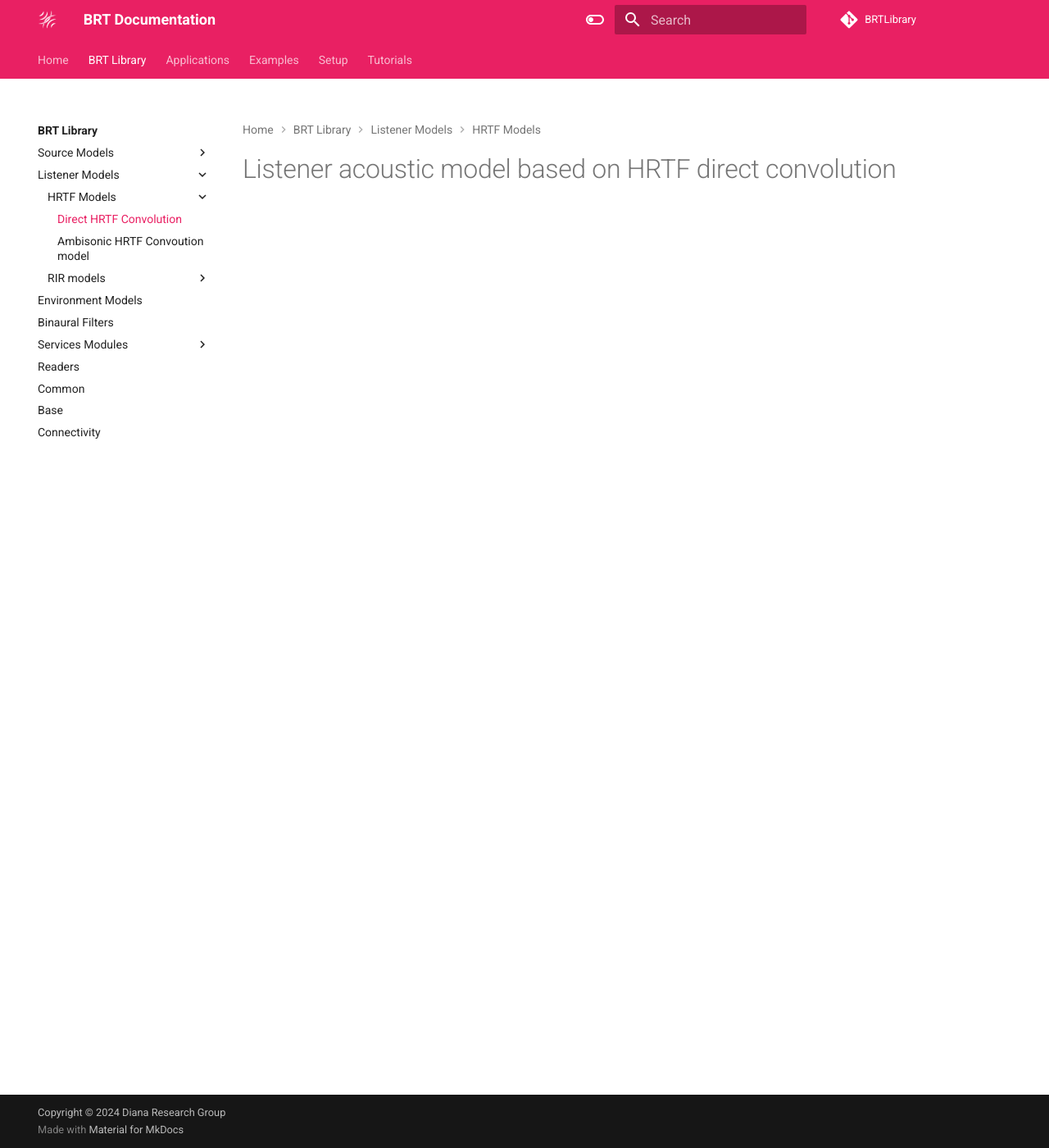
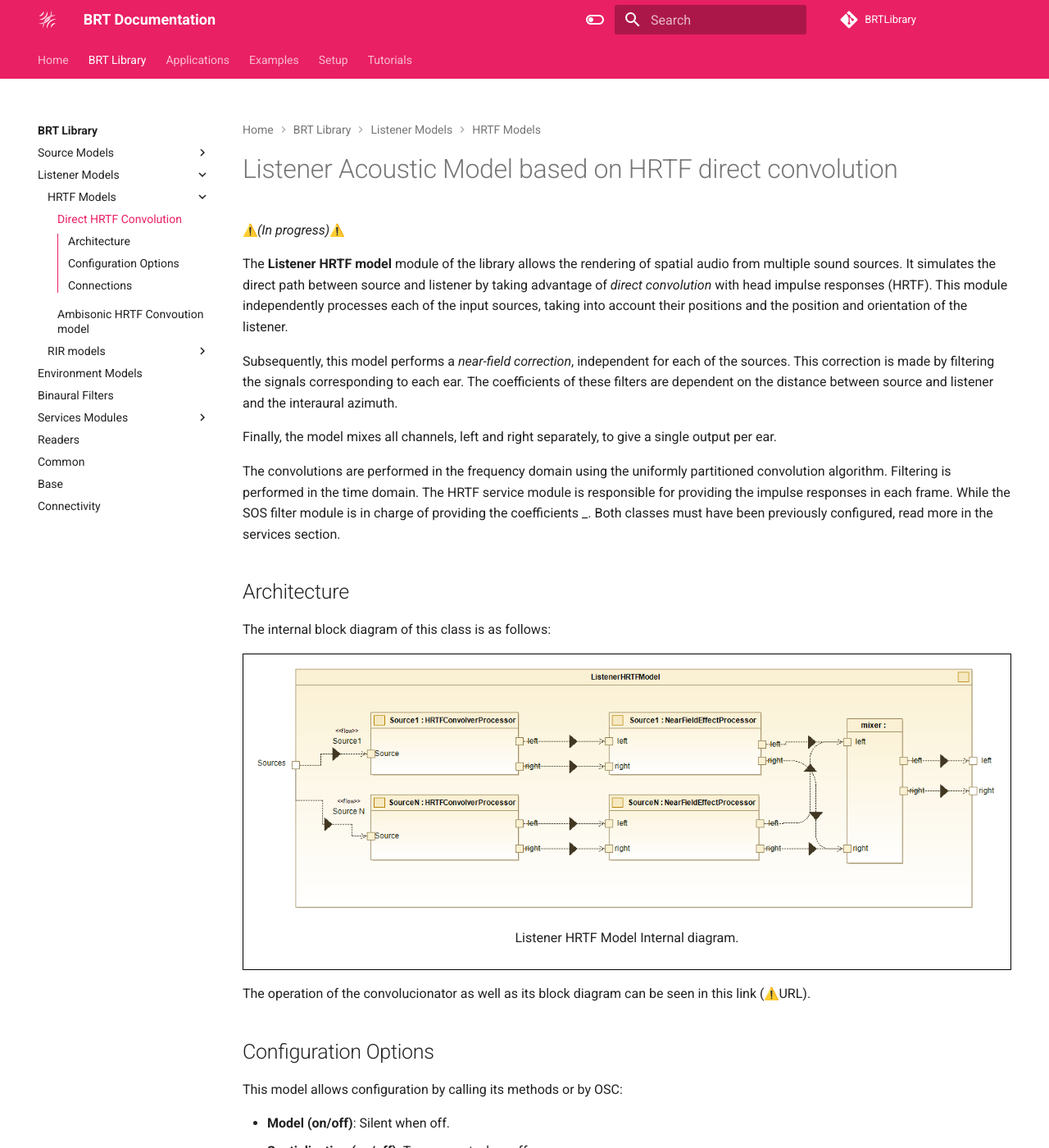
Before and after one commit to GrupoDiana/BRT-Documentation, an MkDocs documentation site: the page built from docs/library/listener-models/hrtf-models/listener-acoustic-model-hrtf.md, in a window 1280 px wide and 1400 px high. Shown: the whole window at 82% size. Built offline with MkDocs 1.6.1 and Material for MkDocs 9.7.7, drawn with Linux system fonts in a browser that asks for light colours; emoji names are drawn with the system emoji font; comment, search, counter and statistics services are not loaded; some of the changed text lies outside the part shown.

Commit message:
feat: Advancing the documentation of listener models

````diff
--- a/docs/library/listener-models/hrtf-models/listener-acoustic-model-hrtf.md
+++ b/docs/library/listener-models/hrtf-models/listener-acoustic-model-hrtf.md
@@ -1 +1,86 @@
-# Listener acoustic model based on HRTF direct convolution
+# Listener Acoustic Model based on HRTF direct convolution
+
+:warning:*(In progress)*:warning:
+
+The **Listener HRTF model** module of the library allows the rendering of spatial audio from multiple sound sources. It simulates the direct path between source and listener by taking advantage of *direct convolution* with head impulse responses (HRTF). This module independently processes each of the input sources, taking into account their positions and the position and orientation of the listener.
+
+Subsequently, this model performs a *near-field correction*, independent for each of the sources. This correction is made by filtering the signals corresponding to each ear. The coefficients of these filters are dependent on the distance between source and listener and the interaural azimuth.
+
+Finally, the model mixes all channels, left and right separately, to give a single output per ear.
+
+The convolutions are performed in the frequency domain using the uniformly partitioned convolution algorithm. Filtering is performed in the time domain.
+The HRTF service module is responsible for providing the impulse responses in each frame. While the SOS filter module is in charge of providing the coefficients _. Both classes must have been previously configured, read more in the services section.
+
+
+## Architecture
+
+The internal block diagram of this class is as follows:
+<div style="border: 1px solid #000; padding: 10px; display: inline-block;">
+    <img src="/BRT-Documentation/assets/ListenerHRTFModel_InternalBlockDiagram.png" alt="Listener HRTF Model Internal diagram" style="display: block; margin: 0 auto;">
+    <p style="text-align: center;">Listener HRTF Model Internal diagram.</p>
+</div>
+
+The operation of the convolucionator as well as its block diagram can be seen in this link (:warning:URL).
+
+## Configuration Options
+
+This model allows configuration by calling its methods or by OSC:
+
+- **Model (on/off)**: Silent when off.
+- **Spatialization (on/off)**: Transparent when off.
+- **Interpolation (on/off)**: When switched on, HRIRs and delays are calculated at the exact position (relative source-listener position). For this purpose, barycentric interpolation is performed, starting from the three closest points. When it is switched off, the HRIR and delay with the closest position are chosen.
+- **NearFieldEffect (on/off)**:
+- **ITD Simulation (on/off)**: When activated, a separate delay is added to each ear to simulate the interaural time difference[^1]. This delay is provided by the HRTF service module and may be provided in the SOFA structure or will be calculated from the head size, for more information see (:warning:URL). When off, it does not simulate interaural time difference.
+- **Parallax Correction (on/off)**
+- **HRTF to be used (on/off)**
+- **Nearfield filter (SOS filter) to be used (onf/off)**:
+
+[^1]: To perform the convolution task correctly, avoiding comb filters, it is necessary that the delays of the impulse responses have been removed, for more information see (:warning:URL).
+## Connections
+Modules to which it supports connections:
+
+    - Source models
+    - Environment models
+
+Modules to which it connects:
+
+    - Listener
+    - Binaural Filter
+
+
+<details>
+<summary>For C++ developer</summary>
+
+<ul>
+<li><strong>File</strong>: \include\ListenerModels\ListenerHRTFModel.hpp</li>
+<li>Class name: CListenerHRTFModel</li>
+<li>Inheritance: CListenerModelBase</li>
+<li>Classes that instance:</li>
+</ul>
+
+<h2>Class inheritance diagram</h2>
+
+<br>
+<h2>Public methods</h2>
+
+```cpp
+
+// SET HRTF of listener
+bool SetHRTF(std::shared_ptr< BRTServices::CHRTF > _listenerHRTF) override
+
+std::shared_ptr<BRTServices::CHRTF> GetHRTF() const override
+void RemoveHRTF() override
+bool SetNearFieldCompensationFilters(std::shared_ptr<BRTServices::CSOSFilters> _listenerILD) override
+
+/** \brief Get HRTF of listener
+*	\retval HRTF pointer to current listener HRTF
+*   \eh On error, an error code is reported to the error handler.
+*/
+std::shared_ptr<BRTServices::CSOSFilters> GetNearFieldCompensationFilters() const override
+
+```
+<h2>How to instantiate</h2>
+
+<h2>How to connect</h2>
+
+</details>
````
Also changed, not shown: docs/library/index.md (+1 -0 lines), docs/library/listener-models/hrtf-models/index.md (+1 -1 lines), docs/library/listener-models/hrtf-models/listener-acoustic-model-ambisonic-hrtf.md (+2 -0 lines), docs/library/listener-models/index.md (+1 -0 lines), docs/assets/ListenerHRTFModel_InternalBlockDiagram.png (added).
